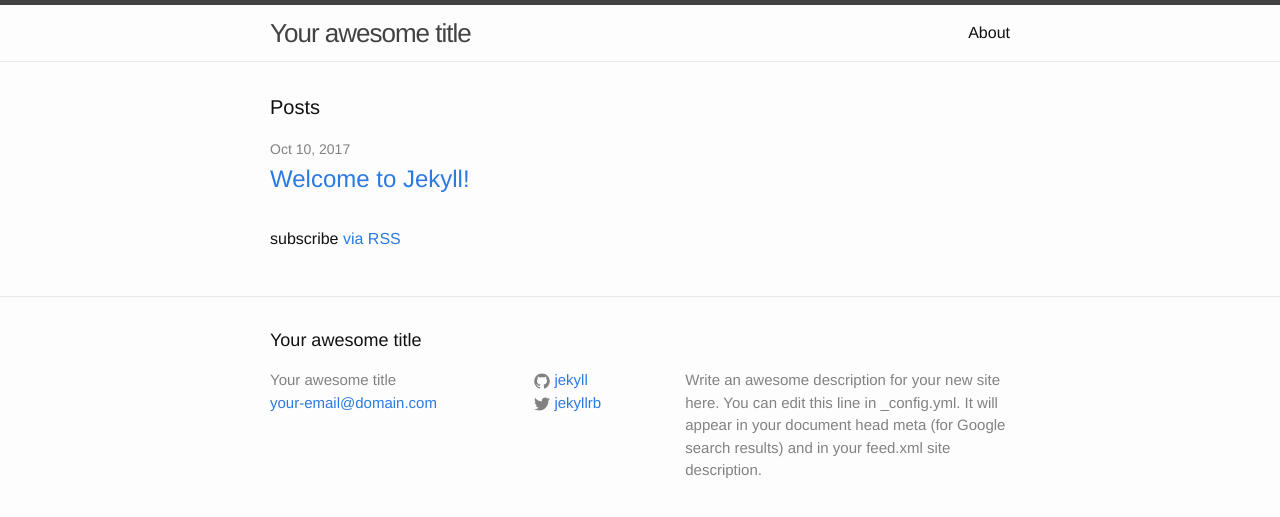
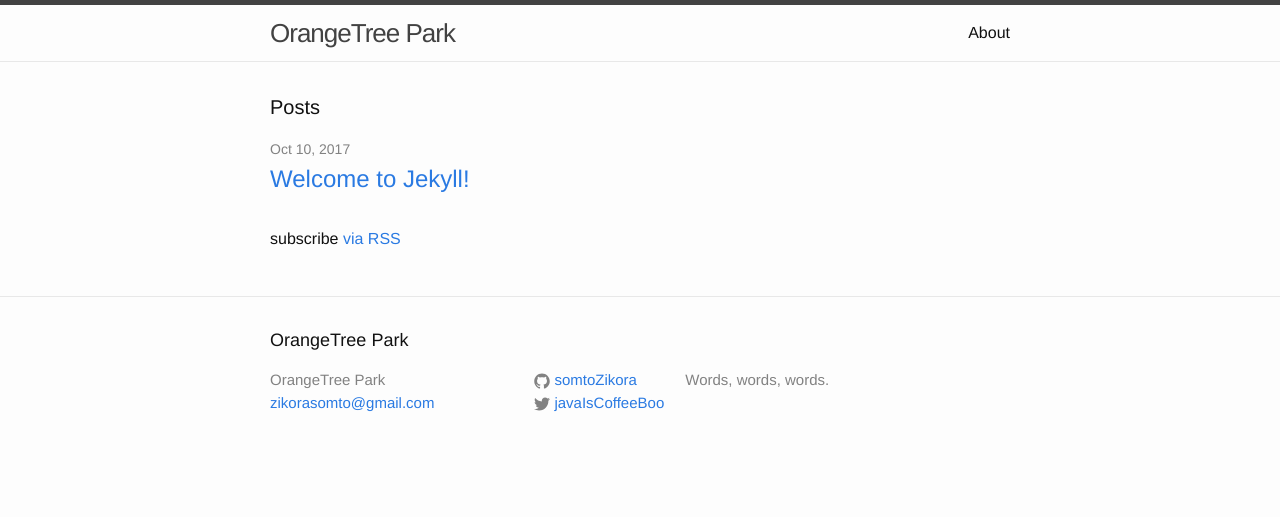
Before and after one commit to somtoZikora/somtoZikora.github.io, a Jekyll site: the page built from index.html, in a window 1280 px wide. Shown: the top 517 px of the page. Built offline with Jekyll 4.4.1, drawn with Linux system fonts in a browser that asks for light colours.

Commit message:
details change

```diff
--- a/_config.yml
+++ b/_config.yml
@@ -6,16 +6,14 @@
 # 'jekyll serve'. If you change this file, please restart the server process.
 
 # Site settings
-title: Your awesome title
-email: your-email@domain.com
+title: OrangeTree Park
+email: zikorasomto@gmail.com
 description: > # this means to ignore newlines until "baseurl:"
-  Write an awesome description for your new site here. You can edit this
-  line in _config.yml. It will appear in your document head meta (for
-  Google search results) and in your feed.xml site description.
+  Words, words, words.
 baseurl: "" # the subpath of your site, e.g. /blog
 url: "http://yourdomain.com" # the base hostname & protocol for your site
-twitter_username: jekyllrb
-github_username:  jekyll
+twitter_username: javaIsCoffeeBoo
+github_username:  somtoZikora
 
 # Build settings
 markdown: kramdown
```
